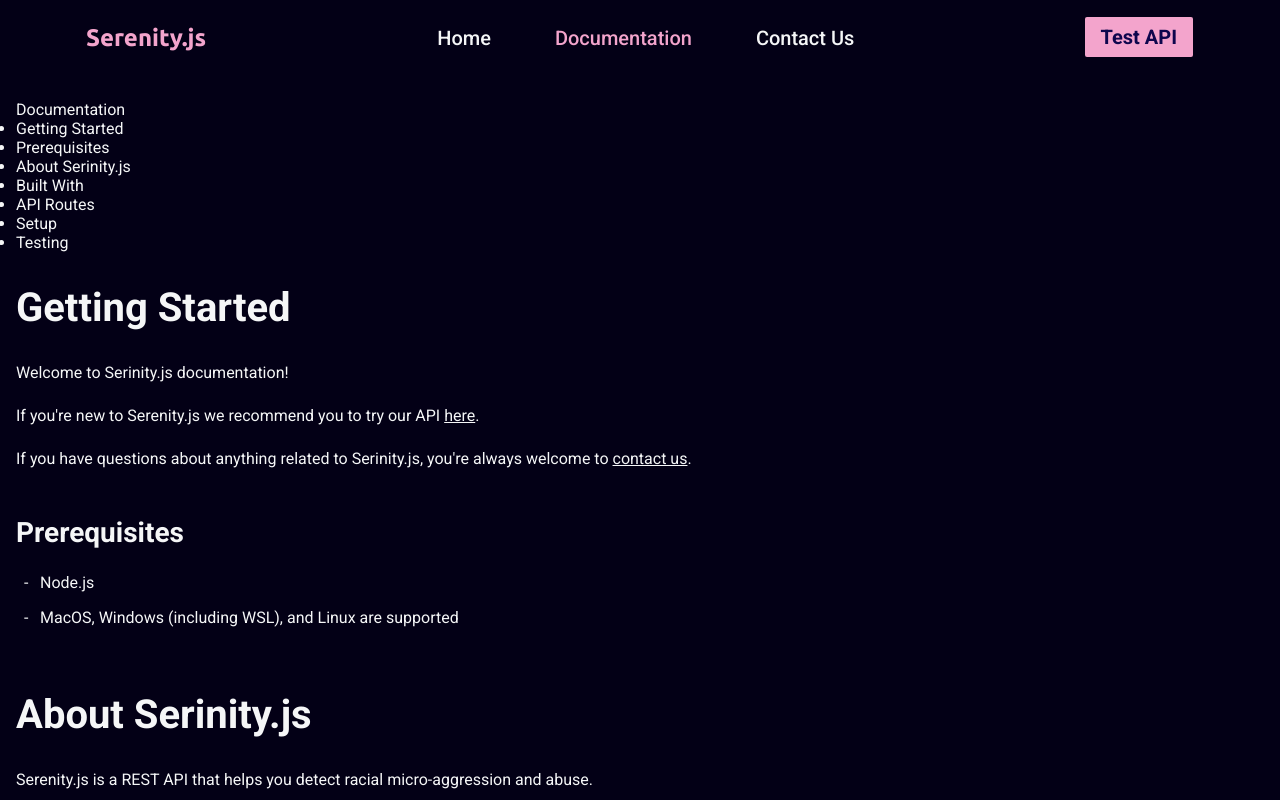
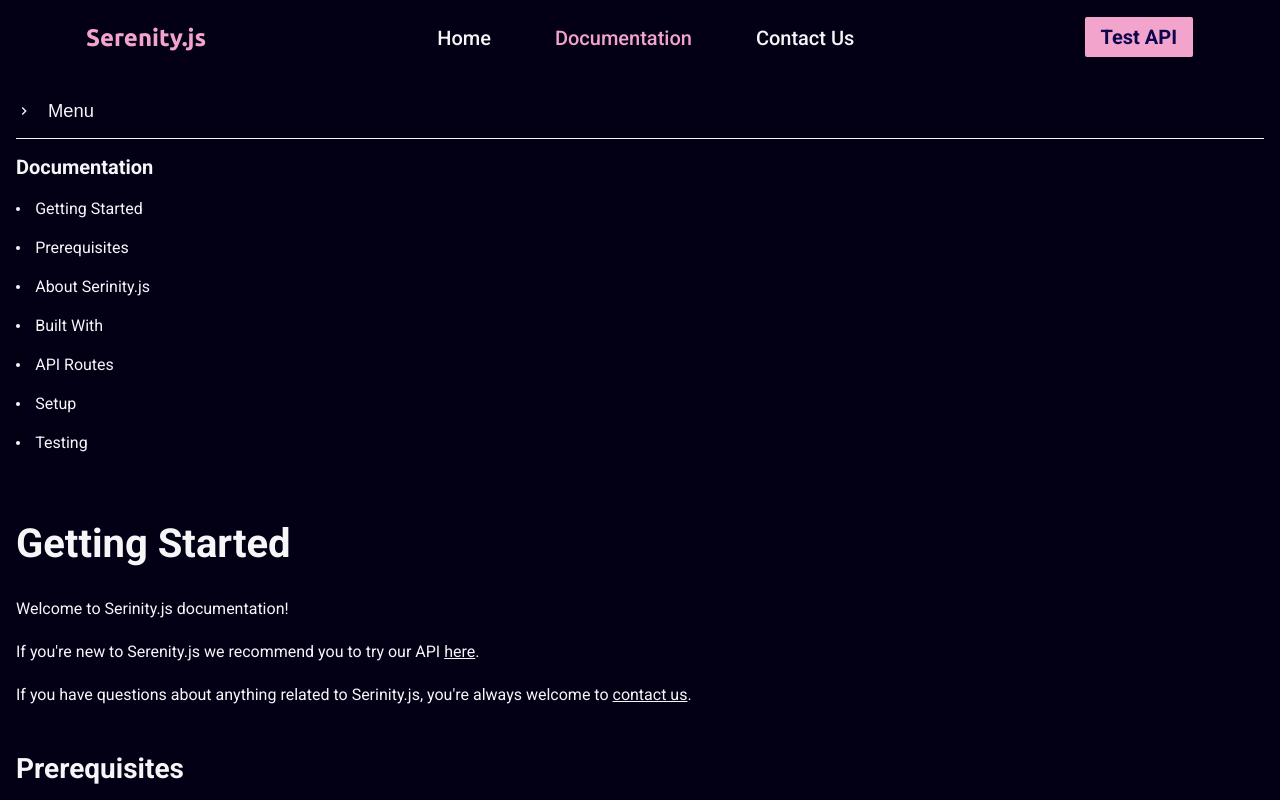
Before and after one commit to shaarangg/serenityjs-frontend, a React (Create React App) app: page /docs in a window 1280 px wide. Shown: the top 800 px of the page. Built offline with nearby package versions, Linux system fonts and the light colour scheme.

Commit message:
feat: Sidebar dropdown

```diff
--- a/src/components/Sidebar/Sidebar.jsx
+++ b/src/components/Sidebar/Sidebar.jsx
@@ -1,9 +1,21 @@
-import React from "react";
-
+import React, { useState } from "react";
+import { MdOutlineKeyboardArrowRight, MdOutlineKeyboardArrowDown } from "react-icons/md";
+import styles from "./Sidebar.module.scss";
 export default function Sidebar() {
+	const [showBar, setShowBar] = useState(false);
 	return (
-		<ul>
-			Documentation
+		<div className={styles.container}>
+			<button
+				className={styles.sideToggle}
+				onClick={() => {
+					setShowBar(!showBar);
+				}}
+			>
+				{showBar ? <MdOutlineKeyboardArrowDown /> : <MdOutlineKeyboardArrowRight />}
+				<p>Menu</p>
+			</button>
+			<ul className={styles.list}>
+				<p>Documentation</p>
 				<li>
 					<a href="">Getting Started</a>
 				</li>
@@ -26,5 +38,6 @@ export default function Sidebar() {
 					<a href="">Testing</a>
 				</li>
 			</ul>
+		</div>
 	);
 }
--- a/src/components/Sidebar/Sidebar.module.scss
+++ b/src/components/Sidebar/Sidebar.module.scss
@@ -0,0 +1,41 @@
+@import "../../variables";
+.sideToggle {
+	display: flex;
+	justify-content: center;
+	align-items: center;
+	background-color: transparent;
+	border: none;
+	outline: none;
+	p {
+		margin-left: 1rem;
+		font-size: 1.15rem;
+	}
+	svg {
+		font-size: 1rem;
+	}
+}
+.list {
+	margin-top: 1rem;
+	border-top: 1px solid $clr-primary;
+	padding: 1rem 0rem;
+	p {
+		font-size: 1.25rem;
+		font-weight: 600;
+	}
+	li {
+		margin: 1.25rem 0;
+		list-style-type: none;
+		margin-left: 1.2rem;
+	}
+	li::before {
+		display: block;
+		content: "";
+		width: 4px;
+		height: 4px;
+		border-radius: 50%;
+		position: absolute;
+		background-color: $clr-primary;
+		margin-left: -1.2rem;
+		margin-top: 0.5rem;
+	}
+}
```
Also changed, not shown: 1 other file (tests, documents, lock files or other folders). Lines whose indentation alone changed are shown as unchanged.
